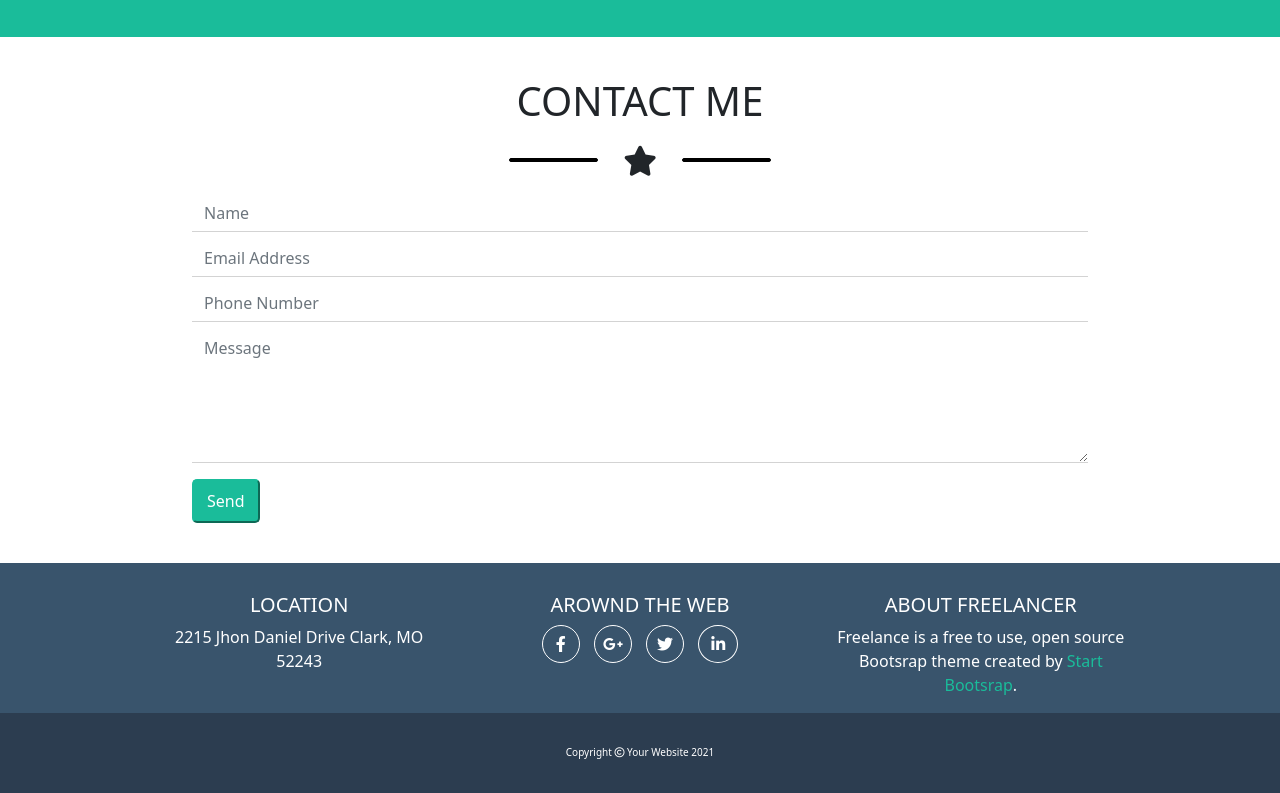
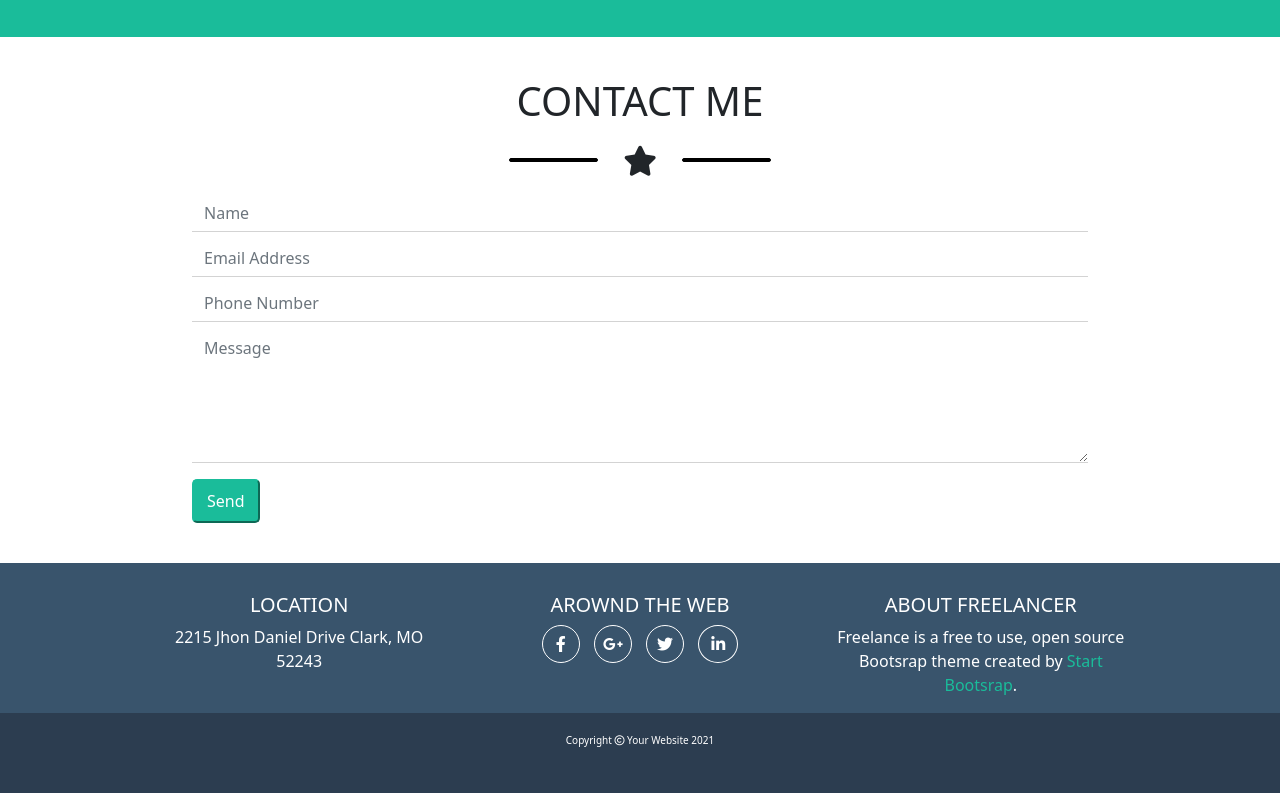
Before and after one commit to mdeias/html-css-bootstrap-freelancer, a plain HTML site: page index.html in a window 1280 px wide. Shown: the part 1478-2271 px from the top of the page. Drawn offline with nearby package versions, Linux system fonts and the light colour scheme.

Commit message:
correzione barra orizzontale

```diff
--- a/css/style.css
+++ b/css/style.css
@@ -183,7 +183,7 @@ li:hover{
 
 .box-copy{
     font-size: 10px;
-    padding-top: 32px;
+    padding-top: 20px;
     text-align: center;
     color: white;
 }
--- a/index.html
+++ b/index.html
@@ -17,11 +17,12 @@
 <body>
 
 
+
         <header class="fixed-top">
 
             <div class="p-container">
 
-                <div class="row">
+                     <div class="row">
 
                     <div class="col">
                         <h4>START BOOTSRAP</h4>
@@ -45,7 +46,8 @@
 
         </header>
 
-        <section class="mt-jumbotrone">
+
+         <section class="mt-jumbotrone">
 
 
                 <div class="box-jumbo">
@@ -265,10 +267,16 @@
             </section>
 
             <section class="bottom-footer">
-                <div class="row">
-                    <div class="box-copy col">
-                        <p>Copyright <i class="far fa-copyright"></i> Your Website 2021</p>
+
+
+                <div class="container-fluid">
+
+                    <div class="row">
+                        <div class="box-copy col-12">
+                            <p>Copyright <i class="far fa-copyright"></i> Your Website 2021</p>
+                        </div>
                     </div>
+
                 </div>
             </section>
 
```
